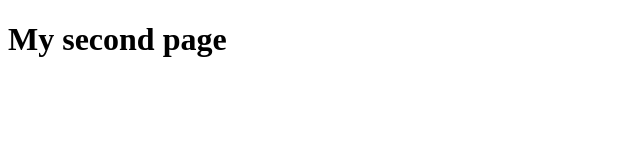
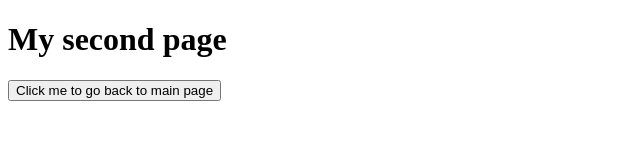
Before and after one commit to liemnguyen0111/mysecondpage, a plain HTML site: page index.html in a window 1280 px wide. Shown: the whole page, without its empty margins (0-640 px from the left). Drawn offline with Linux system fonts and the light colour scheme.

Commit message:
Added a button

```diff
--- a/index.html
+++ b/index.html
@@ -9,6 +9,7 @@
 
 <body>
   <h1>My second page</h1>
+  <button onclick="window.location.href = 'https://liemnguyen0111.github.io/';">Click me to go back to main page</button>
 </body>
 
 </html>
```
